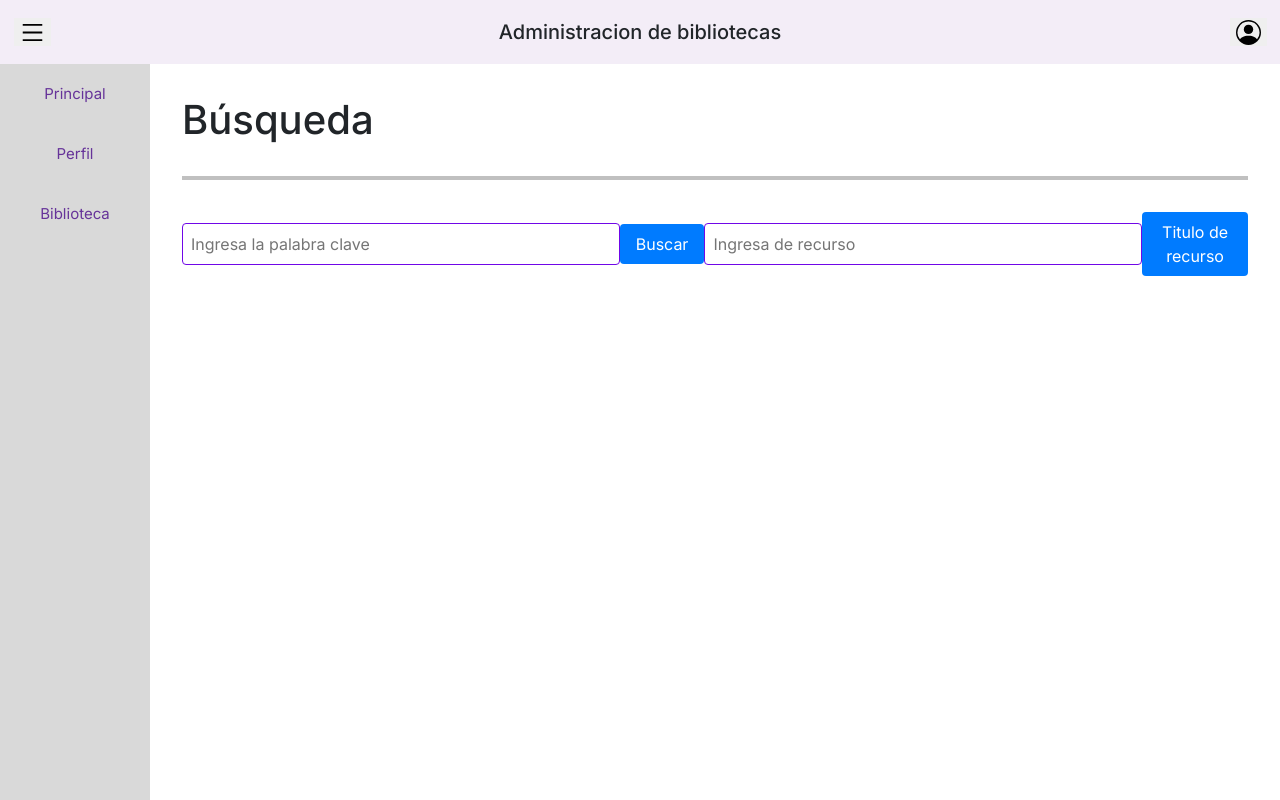
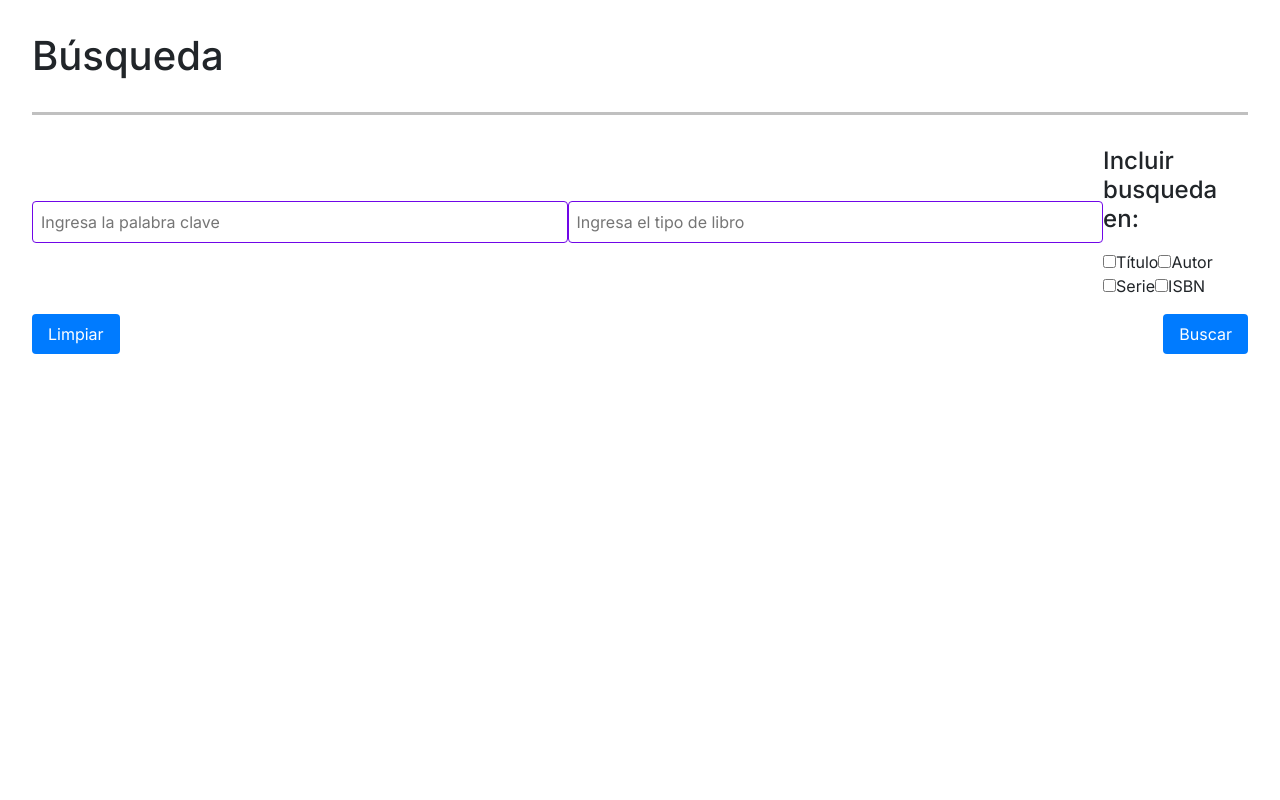
Before and after one commit to aleramirezzzp/Grupo-6, a Next.js app: page /pantalla_filtro_libro in a window 1280 px wide. Built offline with nearby package versions, Linux system fonts and the light colour scheme.

Commit message:
Add files via upload

```diff
--- a/src/app/pantalla_filtro_libro/page.js
+++ b/src/app/pantalla_filtro_libro/page.js
@@ -3,7 +3,7 @@ import Link from 'next/link'
 import styles from './page.module.css'
 import TopBar from '../../components/TopBar/TopBar.jsx'
 import LeftBar from '../../components/LeftBar/LeftBar.jsx'
-import { useState } from "react"
+import React, { useState } from "react"
 import Button from "react-bootstrap/Button"
 import Input from '@/components/Input/Input'
 import ButtonGroup from 'react-bootstrap/ButtonGroup';
@@ -37,40 +37,28 @@ const pantallaPerfil = () => {
         leftBarContent = <LeftBar />
     }
 
-    let contenido
+    const [searchQuery, setSearchQuery] = useState("");
+    const [bookType, setBookType] = useState("");
+    const [selectedFilters, setSelectedFilters] = useState([]);
 
-    if (contendoIsVisible === "DU") {
-        contenido = (
-            <>
-                <Input namew='Usuario'></Input>
-                <br></br>
-                <Input namew='Constrasena Actual'></Input>
-                <Input namew='Nueva Contrasena'></Input>
-                <Input namew='Repetir Contrasena'></Input>
-            </>)
+    const handleFilterChange = (event) => {
+        const { value, checked } = event.target;
+        if (checked) {
+          setSelectedFilters([...selectedFilters, value]);
+        } else {
+          setSelectedFilters(selectedFilters.filter((filter) => filter !== value));
+        }
+      };
 
-    }
-    else if (contendoIsVisible === "U") {
-        contenido = (
-            <>
-                <Input namew='Universidad'></Input>
-                <Input namew='Carrera'></Input>
-                <Input namew='Agregar Cursos'></Input>
-            </>)
-    }
-    else {
-        contenido = (
-            <>
-                <Input namew='Titulo'></Input>
-                <Input namew='Presentacion'></Input>
-            </>)
-    }
+      const handleClear = () => {
+        setSearchQuery("");
+        setBookType("");
+        setSelectedFilters([]);
+      };
 
       return (
         <div className={styles.container}>
-            <TopBar onButtonClick={swapTopBar}></TopBar>
           <div className={styles.main}>
-                {leftBarContent}
             <div className={styles.contenido}>
               <div className={styles.containerTitulo}>
                 <h1 className={styles.titulo}>Búsqueda</h1>
@@ -81,24 +69,65 @@ const pantallaPerfil = () => {
                   type="text"
                   placeholder="Ingresa la palabra clave"
                   className={styles.inputBusqueda}
+                  value={searchQuery}
+                  onChange={(e) => setSearchQuery(e.target.value)}
                 />
-                        <button className={styles.boton}>Buscar</button>
                 <input
                   type="text"
-                            placeholder="Ingresa de recurso"
+                  placeholder="Ingresa el tipo de libro"
                   className={styles.inputBusqueda}
+                  value={bookType}
+                  onChange={(e) => setBookType(e.target.value)}
                 />
-                        <button className={styles.boton}>Titulo de recurso</button>
+
+                <div className={styles.filters}>
+                <p><h4>Incluir busqueda en:</h4> </p>
+                  <label>
+                    <input
+                      type="checkbox"
+                      value="Titulo"
+                      checked={selectedFilters.includes("Titulo")}
+                      onChange={handleFilterChange}
+                    />
+                    Título
+                  </label>
+                  <label>
+                    <input
+                      type="checkbox"
+                      value="Autor"
+                      checked={selectedFilters.includes("Autor")}
+                      onChange={handleFilterChange}
+                    />
+                    Autor
+                  </label>
+                  <label>
+                    <input
+                      type="checkbox"
+                      value="Serie"
+                      checked={selectedFilters.includes("Serie")}
+                      onChange={handleFilterChange}
+                    />
+                    Serie
+                  </label>
+                  <label>
+                    <input
+                      type="checkbox"
+                      value="ISBN"
+                      checked={selectedFilters.includes("ISBN")}
+                      onChange={handleFilterChange}
+                    />
+                    ISBN
+                  </label>
                 </div>
-
-
               </div>
-
+              <div className={styles.buscar}>
+              <button className={styles.boton} onClick={handleClear}>Limpiar</button>
+                <button className={styles.boton}>Buscar</button>
               </div>
-
             </div>
-
-    )
+          </div>
+        </div>
+      );
 
 }
 
```
Lines whose indentation alone changed are shown as unchanged.
